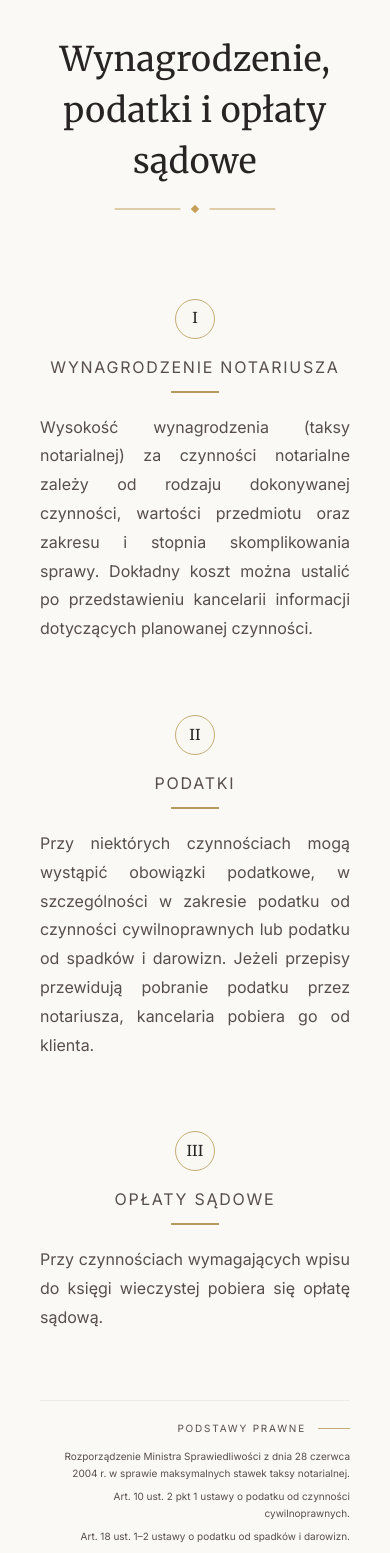
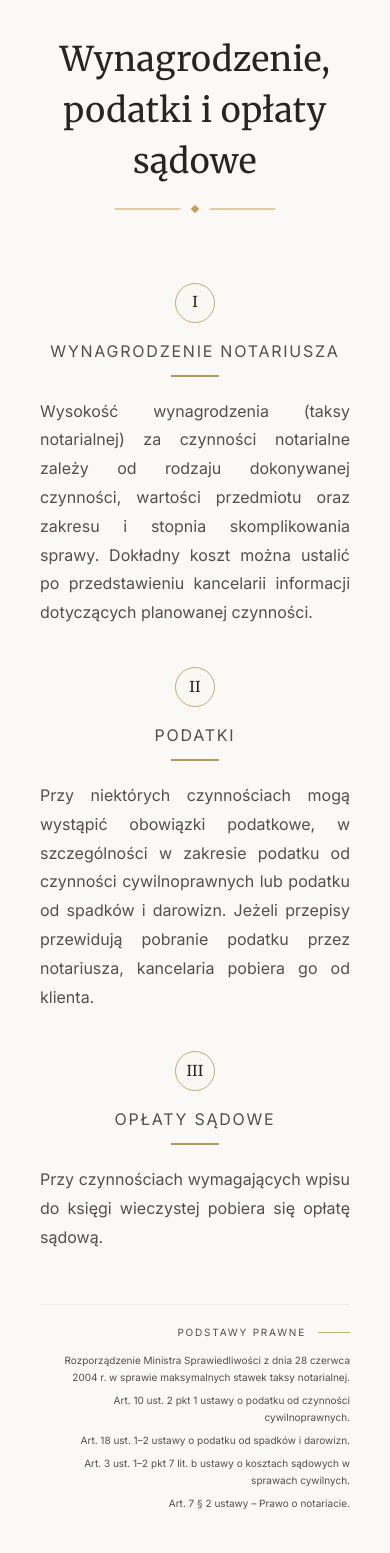
Before and after one commit to Salonce/notary-website, an Angular app: page / in a window 390 px wide. Shown: the part 5215-6768 px from the top of the page. Built offline with nearby package versions, Linux system fonts and the light colour scheme.

Commit message:
I, II and III are closer to each other now

```diff
--- a/src/features/fees/fees.html
+++ b/src/features/fees/fees.html
@@ -29,7 +29,7 @@
     <div class="fees-costs mt-12 md:mt-14">
 
       <!-- I — WYNAGRODZENIE NOTARIUSZA -->
-      <div class="fees-item py-9 md:py-10">
+      <div class="fees-item py-5 md:py-9 md:py-10">
         <div class="mx-auto max-w-3xl text-center">
 
           <div
@@ -82,7 +82,7 @@
       </div>
 
       <!-- II — PODATKI -->
-      <div class="fees-item py-9 md:py-10">
+      <div class="fees-item py-5 md:py-9 md:py-10">
         <div class="mx-auto max-w-3xl text-center">
 
           <div
@@ -136,7 +136,7 @@
       </div>
 
       <!-- III — OPŁATY SĄDOWE -->
-      <div class="fees-item py-9 md:py-10">
+      <div class="fees-item py-5 md:py-9 md:py-10">
         <div class="mx-auto max-w-3xl text-center">
 
           <div
```
